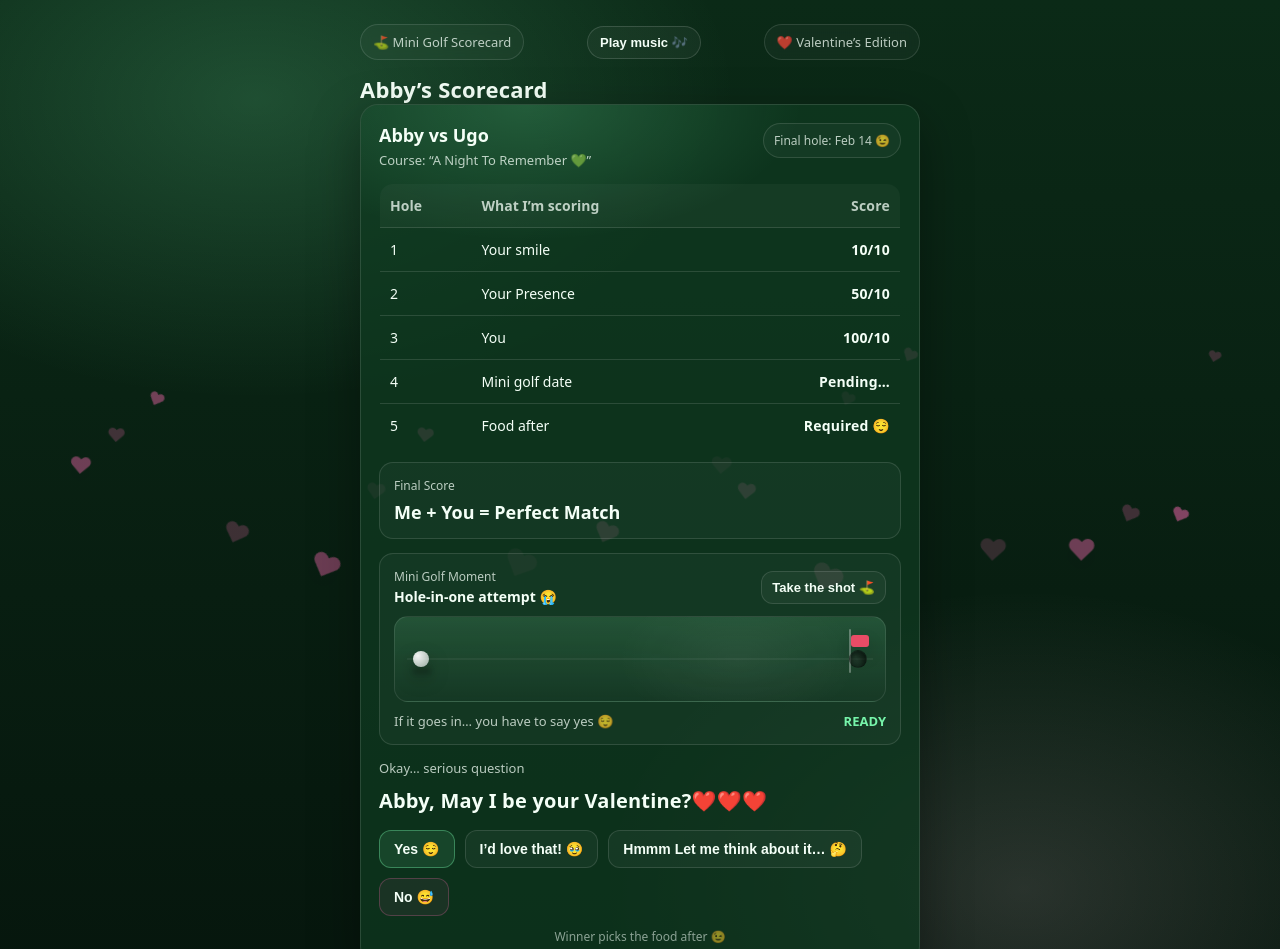
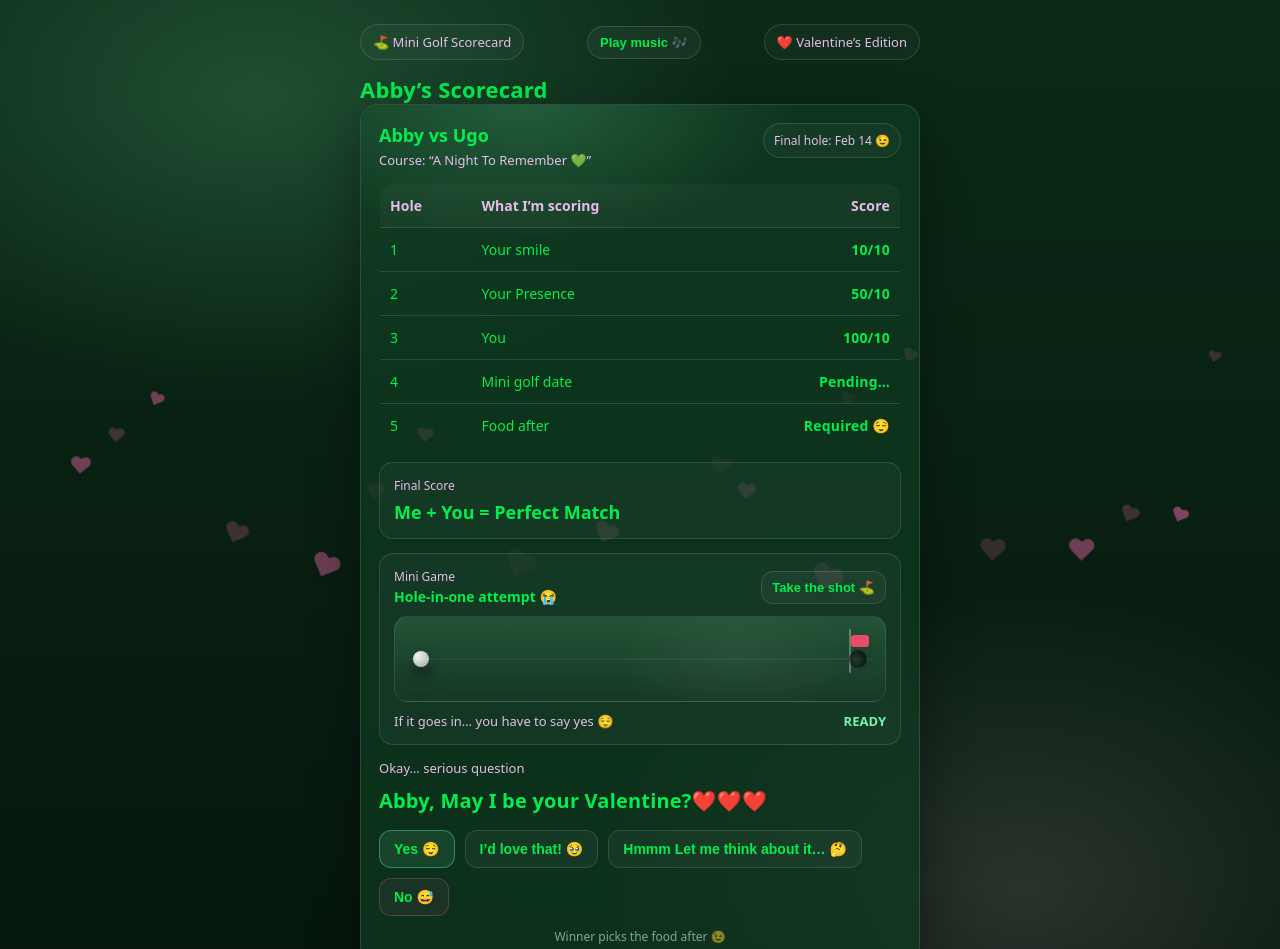
Before and after one commit to Ugo-Ndupu/golf-, a plain HTML site: page index.html in a window 1280 px wide. Shown: the top 949 px of the page. Drawn offline with Linux system fonts and the light colour scheme.

Commit message:
Update index.html

```diff
--- a/index.html
+++ b/index.html
@@ -27,8 +27,8 @@
       --bg: #0b2a17;
       --card: #0f3a21;
       --line: rgba(255,255,255,.12);
-      --text: #f4fff7;
-      --muted: rgba(244,255,247,.75);
+      --text: #04ed4e;
+      --muted: rgb(231, 189, 235);
       --accent: #7CFFB2;
       --accent2: #ffd6e7;
       --hole: #07150d;
@@ -694,7 +694,7 @@
       <div class="miniGolf">
         <div class="miniTop">
           <div class="left">
-            <div class="label">Mini Golf Moment</div>
+            <div class="label">Mini Game</div>
             <div class="name">Hole-in-one attempt 😭</div>
           </div>
           <button class="tinyBtn" id="shootBtn" onclick="shootBall()">Take the shot ⛳️</button>
```
